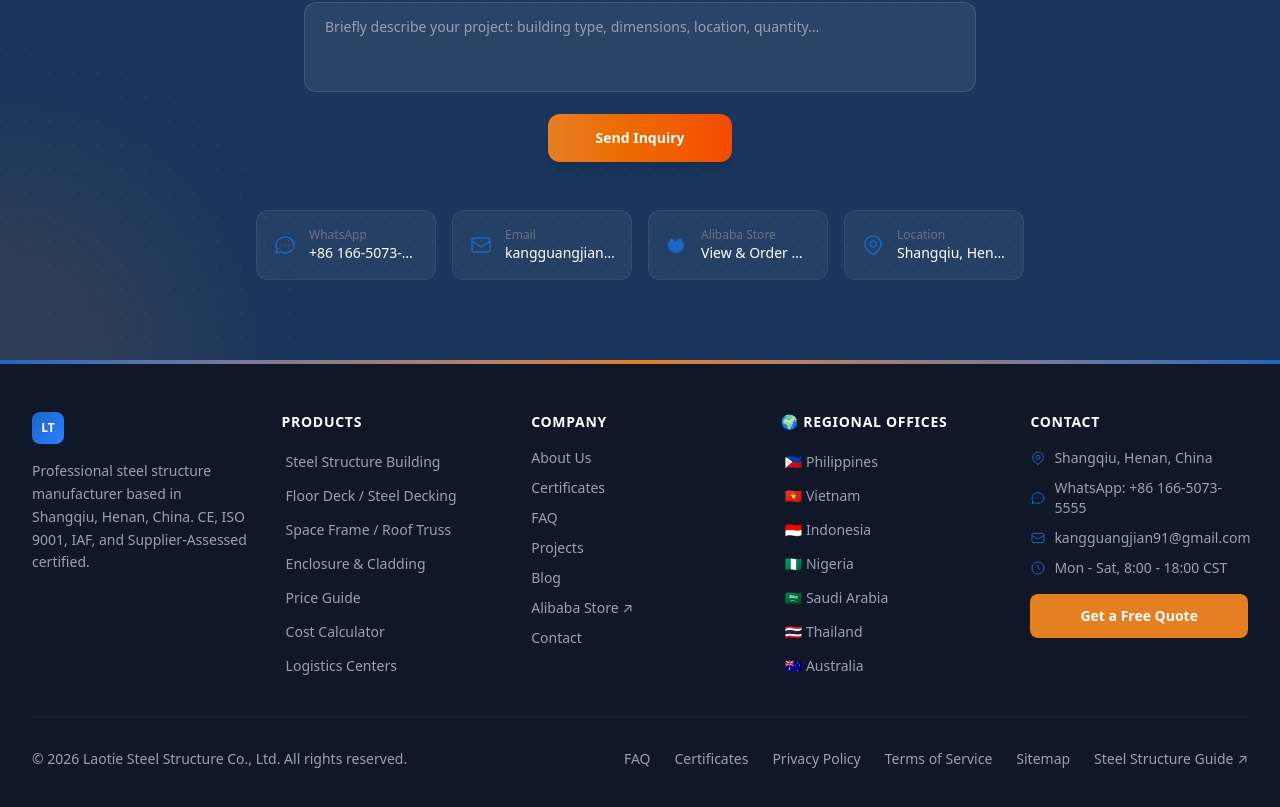
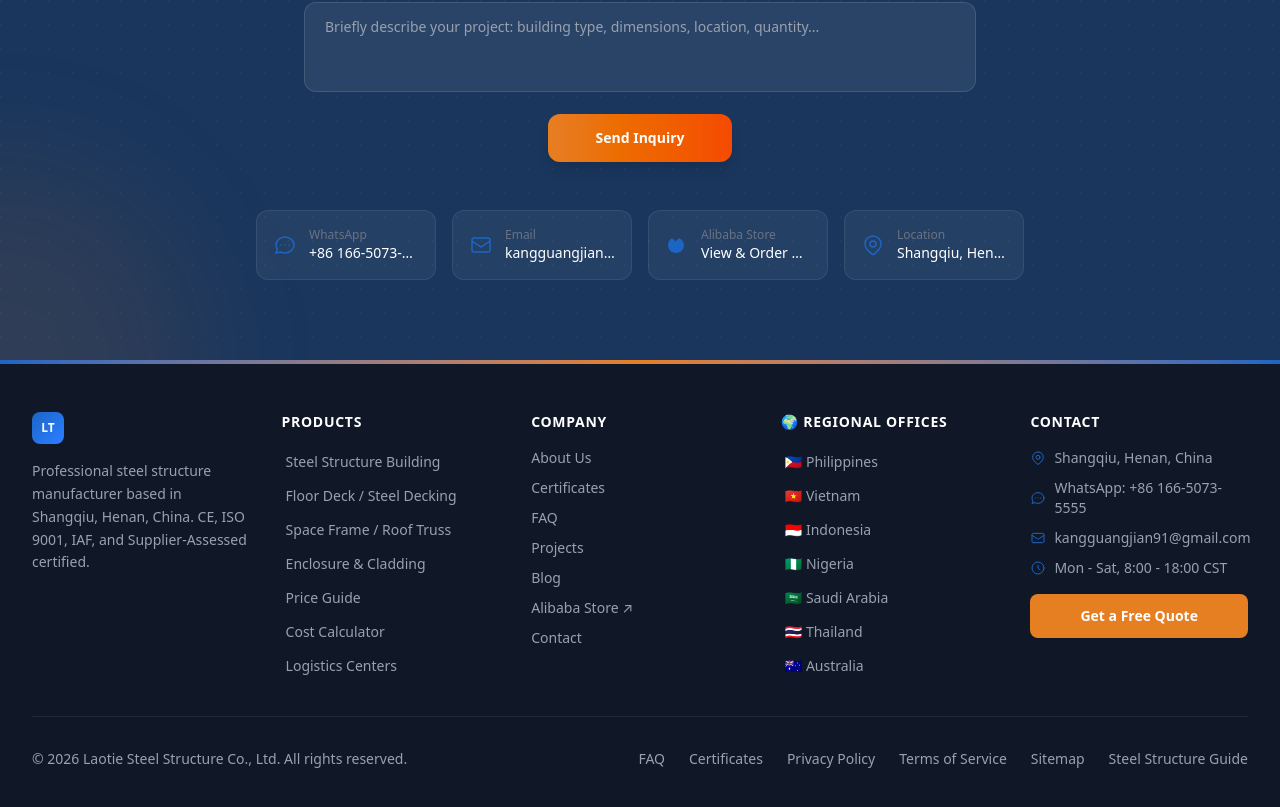
Before and after one commit to kangguangjian91-max/Laotie, a Next.js app: page / in a window 1280 px wide. Shown: the part 7884-8691 px from the top of the page. Built offline with nearby package versions, Linux system fonts and the light colour scheme.

Commit message:
fix(footer): Steel Structure Guide外链改为内链/blog
- 移除 steelstructureguide.wordpress.com 外链（免费WordPress子域名，拉低品牌形象+权重倒流）
- 改为链接到自站 /blog，流量留在站内，提升blog页面内链权重
- 移除 ↗ 外链图标和 target=_blank

```diff
--- a/src/components/Footer.tsx
+++ b/src/components/Footer.tsx
@@ -234,7 +234,7 @@ export default function Footer() {
             <a href="/privacy" className="hover:text-white transition-colors">Privacy Policy</a>
             <a href="/terms" className="hover:text-white transition-colors">Terms of Service</a>
             <a href="/sitemap.xml" className="hover:text-white transition-colors">Sitemap</a>
-            <a href="https://steelstructureguide.wordpress.com/" target="_blank" rel="noopener noreferrer" className="hover:text-steel-accent transition-colors">Steel Structure Guide ↗</a>
+            <a href="/blog" className="hover:text-steel-accent transition-colors">Steel Structure Guide</a>
           </div>
         </div>
       </div>
```
